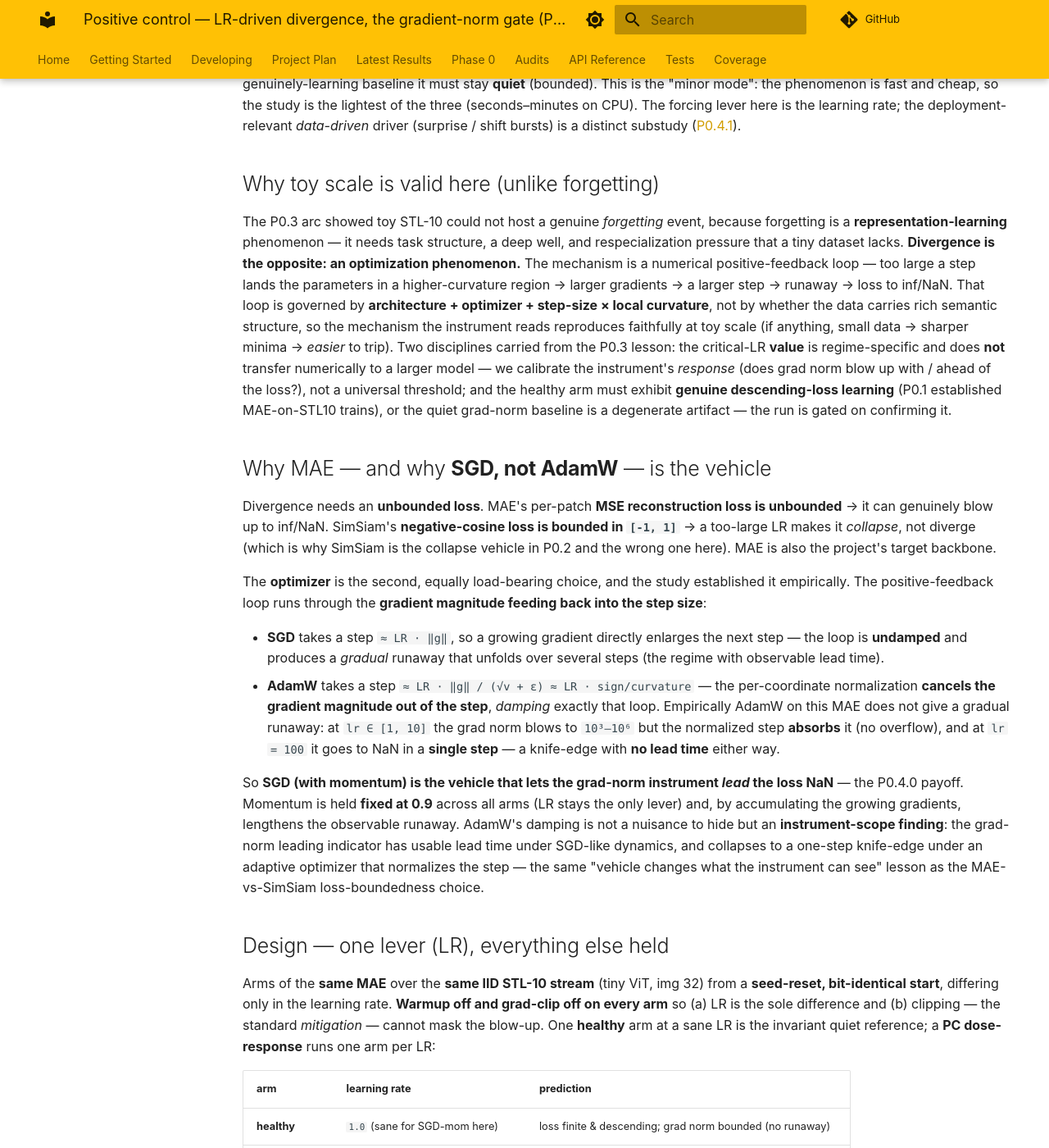
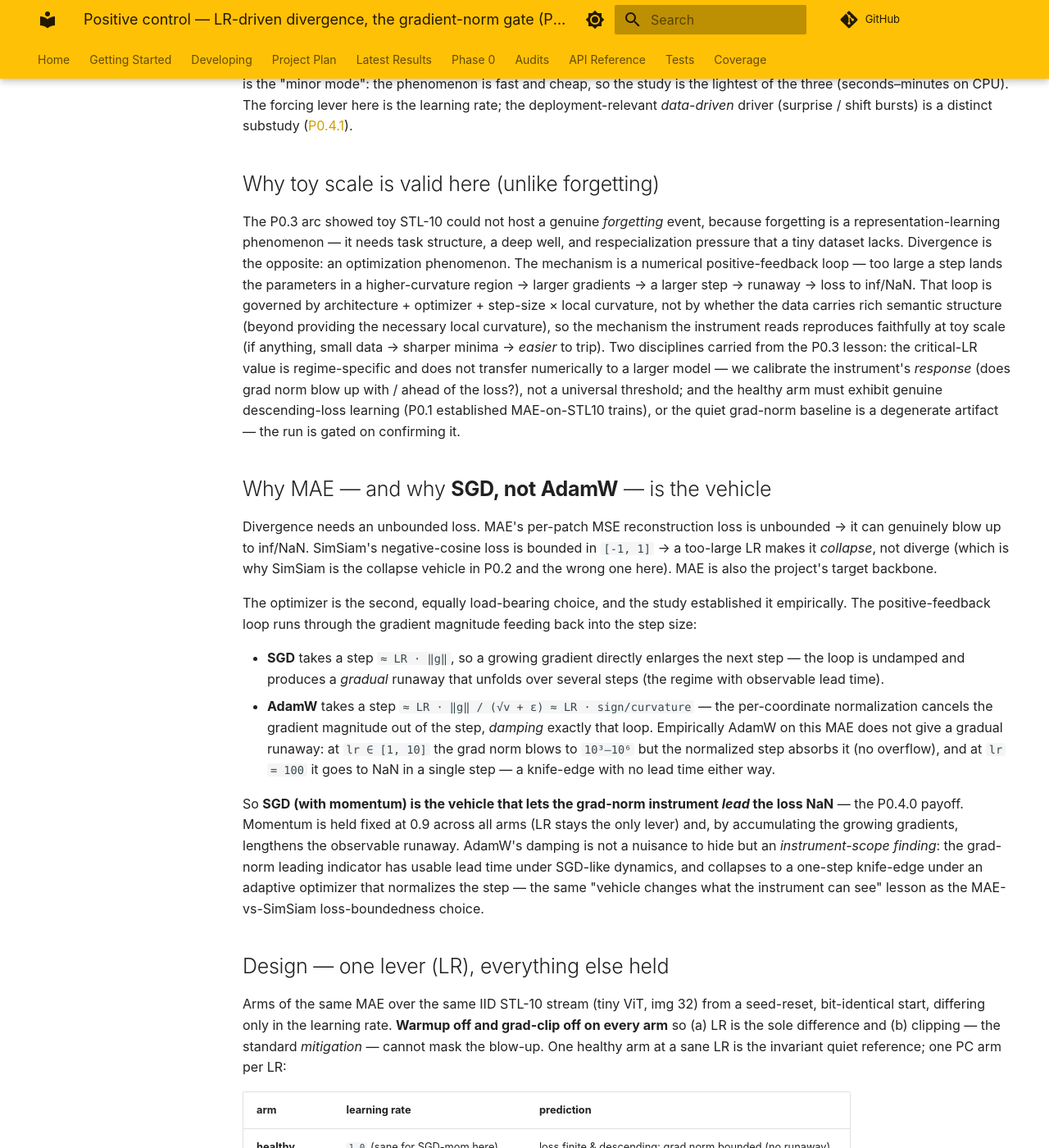
Before and after one commit to aidotse/cafl4ds, an MkDocs documentation site: the page built from docs/experiments/phase0/P0.4.0.md, in a window 1280 px wide and 1400 px high, scrolled down 256 px. Shown: the whole window at 82% size. Built offline with MkDocs 1.6.1 and Material for MkDocs 9.7.7, drawn with Linux system fonts in a browser that asks for light colours; comment, search, counter and statistics services are not loaded; some of the changed text lies outside the part shown.

Commit message:
feat: P0.4.0 review

```diff
--- a/docs/experiments/phase0/P0.4.0.md
+++ b/docs/experiments/phase0/P0.4.0.md
@@ -1,66 +1,64 @@
 # Positive control — LR-driven divergence, the gradient-norm gate (P0.4.0)
 
 **What this substudy is.** The two-sided calibration of the **gradient-norm** instrument against the **instability /
-divergence** failure mode — the 3rd and last of Phase-0's three modes (collapse = P0.2.x, forgetting = P0.3.x,
-instability = P0.4). Under a deliberately pathological learning rate the grad norm must **fire** (blow up as the loss
-runs to non-finite) and under a genuinely-learning baseline it must stay **quiet** (bounded). This is the "minor mode":
-the phenomenon is fast and cheap, so the study is the lightest of the three (seconds–minutes on CPU). The forcing lever
-here is the learning rate; the deployment-relevant *data-driven* driver (surprise / shift bursts) is a distinct substudy
-([P0.4.1](P0.4.1.md)).
+divergence** failure mode — the 3rd and last of Phase-0's three modes. Under a deliberately pathological learning rate
+the grad norm must **fire** (blow up as the loss runs to non-finite) and under a genuinely-learning baseline it must
+stay **quiet** (bounded). This is the "minor mode": the phenomenon is fast and cheap, so the study is the lightest of
+the three (seconds–minutes on CPU). The forcing lever here is the learning rate; the deployment-relevant *data-driven*
+driver (surprise / shift bursts) is a distinct substudy ([P0.4.1](P0.4.1.md)).
 
 ## Why toy scale is valid here (unlike forgetting)
 
 The P0.3 arc showed toy STL-10 could not host a genuine *forgetting* event, because forgetting is a
-**representation-learning** phenomenon — it needs task structure, a deep well, and respecialization pressure that a tiny
-dataset lacks. **Divergence is the opposite: an optimization phenomenon.** The mechanism is a numerical
-positive-feedback loop — too large a step lands the parameters in a higher-curvature region → larger gradients → a
-larger step → runaway → loss to inf/NaN. That loop is governed by **architecture + optimizer + step-size × local
-curvature**, not by whether the data carries rich semantic structure, so the mechanism the instrument reads reproduces
-faithfully at toy scale (if anything, small data → sharper minima → *easier* to trip). Two disciplines carried from the
-P0.3 lesson: the critical-LR **value** is regime-specific and does **not** transfer numerically to a larger model — we
-calibrate the instrument's *response* (does grad norm blow up with / ahead of the loss?), not a universal threshold; and
-the healthy arm must exhibit **genuine descending-loss learning** (P0.1 established MAE-on-STL10 trains), or the quiet
-grad-norm baseline is a degenerate artifact — the run is gated on confirming it.
+representation-learning phenomenon — it needs task structure, a deep well, and respecialization pressure that a tiny
+dataset lacks. Divergence is the opposite: an optimization phenomenon. The mechanism is a numerical positive-feedback
+loop — too large a step lands the parameters in a higher-curvature region → larger gradients → a larger step → runaway →
+loss to inf/NaN. That loop is governed by architecture + optimizer + step-size × local curvature, not by whether the
+data carries rich semantic structure (beyond providing the necessary local curvature), so the mechanism the instrument
+reads reproduces faithfully at toy scale (if anything, small data → sharper minima → *easier* to trip). Two disciplines
+carried from the P0.3 lesson: the critical-LR value is regime-specific and does not transfer numerically to a larger
+model — we calibrate the instrument's *response* (does grad norm blow up with / ahead of the loss?), not a universal
+threshold; and the healthy arm must exhibit genuine descending-loss learning (P0.1 established MAE-on-STL10 trains), or
+the quiet grad-norm baseline is a degenerate artifact — the run is gated on confirming it.
 
 ## Why MAE — and why **SGD, not AdamW** — is the vehicle
 
-Divergence needs an **unbounded loss**. MAE's per-patch **MSE reconstruction loss is unbounded** → it can genuinely blow
-up to inf/NaN. SimSiam's **negative-cosine loss is bounded in `[-1, 1]`** → a too-large LR makes it *collapse*, not
-diverge (which is why SimSiam is the collapse vehicle in P0.2 and the wrong one here). MAE is also the project's target
-backbone.
+Divergence needs an unbounded loss. MAE's per-patch MSE reconstruction loss is unbounded → it can genuinely blow up to
+inf/NaN. SimSiam's negative-cosine loss is bounded in `[-1, 1]` → a too-large LR makes it *collapse*, not diverge (which
+is why SimSiam is the collapse vehicle in P0.2 and the wrong one here). MAE is also the project's target backbone.
 
-The **optimizer** is the second, equally load-bearing choice, and the study established it empirically. The
-positive-feedback loop runs through the **gradient magnitude feeding back into the step size**:
+The optimizer is the second, equally load-bearing choice, and the study established it empirically. The
+positive-feedback loop runs through the gradient magnitude feeding back into the step size:
 
-- **SGD** takes a step `≈ LR · ‖g‖`, so a growing gradient directly enlarges the next step — the loop is **undamped**
-    and produces a *gradual* runaway that unfolds over several steps (the regime with observable lead time).
-- **AdamW** takes a step `≈ LR · ‖g‖ / (√v + ε) ≈ LR · sign/curvature` — the per-coordinate normalization **cancels the
-    gradient magnitude out of the step**, *damping* exactly that loop. Empirically AdamW on this MAE does not give a
-    gradual runaway: at `lr ∈ [1, 10]` the grad norm blows to `10³–10⁶` but the normalized step **absorbs** it (no
-    overflow), and at `lr = 100` it goes to NaN in a **single step** — a knife-edge with **no lead time** either way.
+- **SGD** takes a step `≈ LR · ‖g‖`, so a growing gradient directly enlarges the next step — the loop is undamped and
+    produces a *gradual* runaway that unfolds over several steps (the regime with observable lead time).
+- **AdamW** takes a step `≈ LR · ‖g‖ / (√v + ε) ≈ LR · sign/curvature` — the per-coordinate normalization cancels the
+    gradient magnitude out of the step, *damping* exactly that loop. Empirically AdamW on this MAE does not give a
+    gradual runaway: at `lr ∈ [1, 10]` the grad norm blows to `10³–10⁶` but the normalized step absorbs it (no
+    overflow), and at `lr = 100` it goes to NaN in a single step — a knife-edge with no lead time either way.
 
 So **SGD (with momentum) is the vehicle that lets the grad-norm instrument *lead* the loss NaN** — the P0.4.0 payoff.
-Momentum is held **fixed at 0.9** across all arms (LR stays the only lever) and, by accumulating the growing gradients,
-lengthens the observable runaway. AdamW's damping is not a nuisance to hide but an **instrument-scope finding**: the
+Momentum is held fixed at 0.9 across all arms (LR stays the only lever) and, by accumulating the growing gradients,
+lengthens the observable runaway. AdamW's damping is not a nuisance to hide but an *instrument-scope finding*: the
 grad-norm leading indicator has usable lead time under SGD-like dynamics, and collapses to a one-step knife-edge under
 an adaptive optimizer that normalizes the step — the same "vehicle changes what the instrument can see" lesson as the
 MAE-vs-SimSiam loss-boundedness choice.
 
 ## Design — one lever (LR), everything else held
 
-Arms of the **same MAE** over the **same IID STL-10 stream** (tiny ViT, img 32) from a **seed-reset, bit-identical
-start**, differing only in the learning rate. **Warmup off and grad-clip off on every arm** so (a) LR is the sole
-difference and (b) clipping — the standard *mitigation* — cannot mask the blow-up. One **healthy** arm at a sane LR is
-the invariant quiet reference; a **PC dose-response** runs one arm per LR:
+Arms of the same MAE over the same IID STL-10 stream (tiny ViT, img 32) from a seed-reset, bit-identical start,
+differing only in the learning rate. **Warmup off and grad-clip off on every arm** so (a) LR is the sole difference and
+(b) clipping — the standard *mitigation* — cannot mask the blow-up. One healthy arm at a sane LR is the invariant quiet
+reference; one PC arm per LR:
 
 | arm | learning rate | prediction |
 | -- | -- | -- |
 | **healthy** | `1.0` (sane for SGD-mom here) | loss finite & descending; grad norm bounded (no runaway) |
 | **PC (diverge)** | swept `{0.1, 0.3, 1, 3, 10, 30}` | past a threshold: loss → non-finite; grad norm explodes first |
 
-**LR dose-response** shows a *stability threshold*, not a knife-edge. The interesting operating point is **just past**
-the threshold — a *gradual* runaway over several steps — because a wildly-too-high LR NaNs almost immediately and leaves
-no lead time to observe.
+> LR dose-response shows a *stability threshold*, not a knife-edge. The interesting operating point is **just past** the
+> threshold — a *gradual* runaway over several steps — because a wildly-too-high LR NaNs almost immediately and leaves
+> no lead time to observe.
 
 ### Two reads that make this more than a smoke test
 
@@ -69,8 +67,7 @@
     so a positive lead is what would license it as a live control input.
 - **Cross-mode specificity (nearly free).** Read the grad norm on P0.2's SimSiam **collapse** PC (`anti_collapse=false`)
     and confirm it does **not** fire on *collapse* — establishing the instrument is specific to *divergence*, not
-    "something bad in general" (the P0.4 analogue of P0.2.3's point-vs-redundancy contrast). Free now that the streaming
-    loop is grad-norm-instrumented.
+    "something bad in general". Free now that the streaming loop is grad-norm-instrumented.
 
 ### One cheap ablation
 
@@ -81,15 +78,14 @@
 
 ## What we read (the gate)
 
-- **The two-sided gate.** PC **diverges** = its loss/grad goes **non-finite** by the horizon (the unambiguous
-    fingerprint); healthy **stable** = never non-finite **and** genuinely learns (final loss ≤ 0.9× initial). The
-    headline is the **contrast**: `min diverging-arm peak grad norm / healthy steady peak` — the orders-of-magnitude
-    separation, the direct analogue of the collapse RankMe ratio and the forgetting forget-ratio. A healthy grad norm is
-    *bounded, not stationary* (it fluctuates with batch noise), so the gate reads this gap, **not** a fragile
-    peak/median stationarity test.
+- **The two-sided gate.** PC diverges = its loss/grad goes non-finite by the horizon (the unambiguous fingerprint);
+    healthy stable = never non-finite and genuinely learns (final loss ≤ 0.9× initial). The headline is the contrast:
+    `min diverging-arm peak grad norm / healthy steady peak` — the orders-of-magnitude separation, the direct analogue
+    of the collapse RankMe ratio and the forgetting forget-ratio. A healthy grad norm is *bounded, not stationary* (it
+    fluctuates with batch noise), so the gate reads this gap, not a fragile peak/median stationarity test.
 - **Init-transient handling.** Without warmup the first few steps of *every* arm show a large first-gradient spike; it
-    **decays**, whereas a runaway **grows**. Steady-state stats and the lead-time spike search start after a short
-    `init_skip` so that transient is never mistaken for a blow-up.
+    decays, whereas a runaway grows. Steady-state stats and the lead-time spike search start after a short `init_skip`
+    so that transient is never mistaken for a blow-up.
 - **Lead time** = (step of first non-finite loss) − (step grad norm first crosses the blow-up level, after `init_skip`);
     `> 0` is the win.
 - **Dose-response** = the LR at which divergence first appears, and that the runaway speeds up monotonically above it.
```
Also changed, not shown: other parts of docs/experiments/phase0/P0.4.0.md (+3 -4 lines), docs/experiments/audits/P0.4.md (added, +7 -0 lines), docs/experiments/latest-results/P0.4.0.md (+15 -26 lines).
